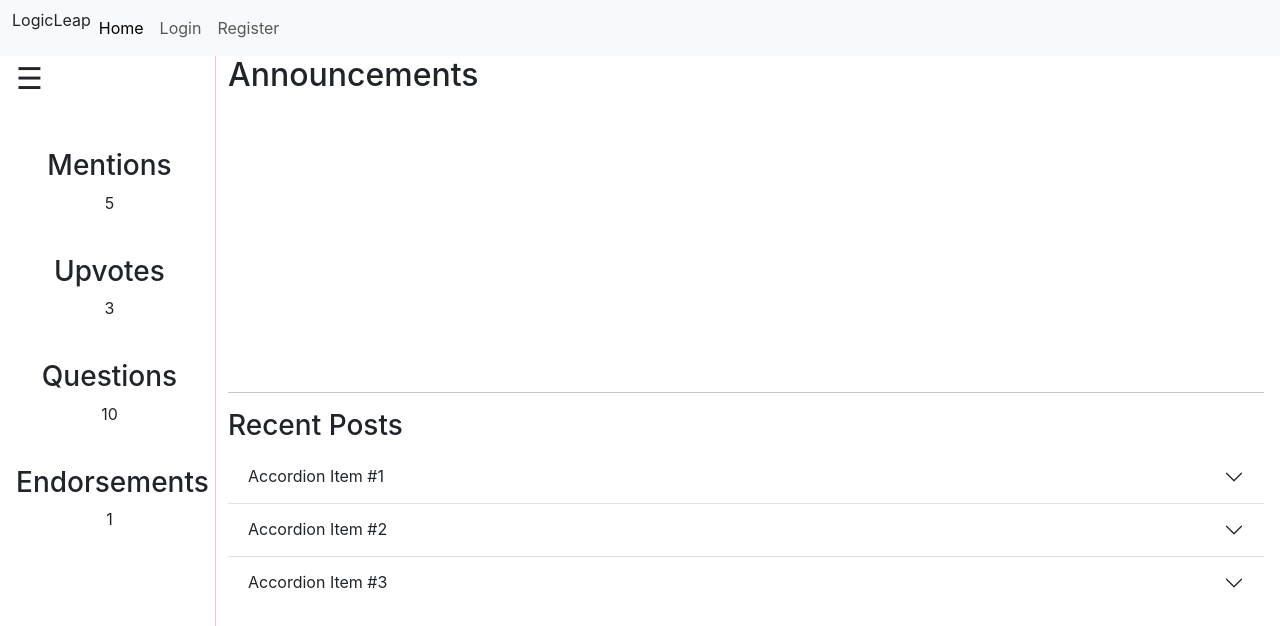
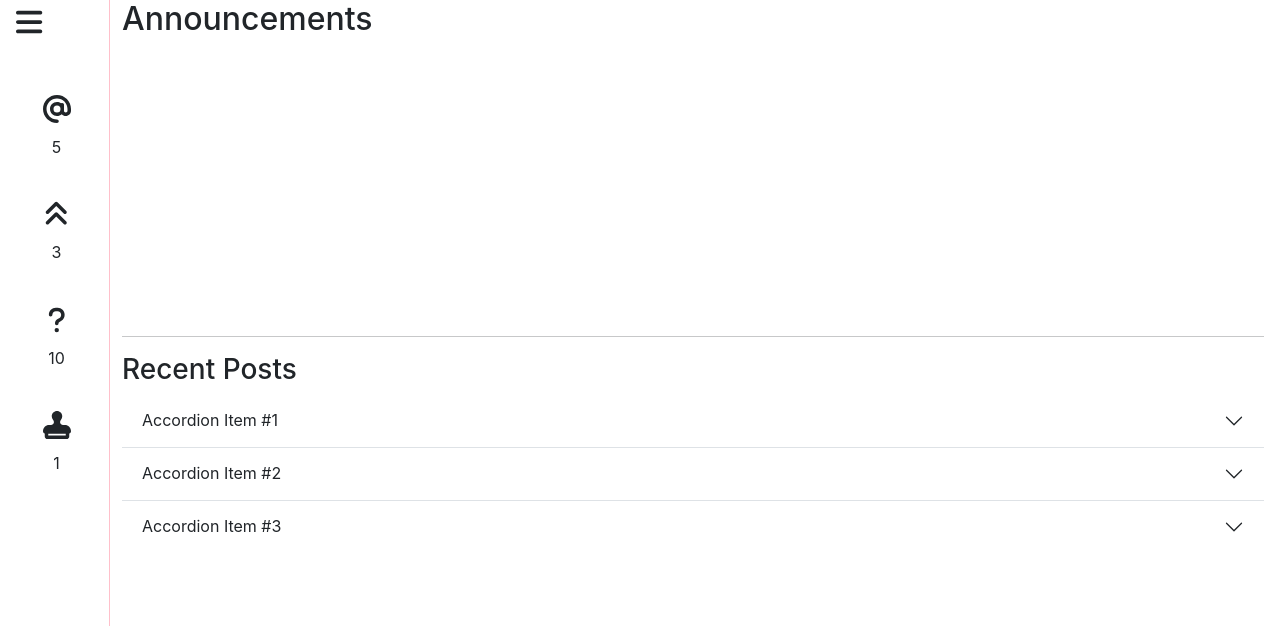
Before and after one commit to jessicacaron/piazza_clone, a React (Create React App) app: page / in a window 1280 px wide. Shown: the top 626 px of the page. Built offline with nearby package versions, Linux system fonts and the light colour scheme.

Commit message:
clean-up

```diff
--- a/package.json
+++ b/package.json
@@ -3,6 +3,10 @@
   "version": "0.1.0",
   "private": true,
   "dependencies": {
+    "@fortawesome/fontawesome-svg-core": "^6.5.1",
+    "@fortawesome/free-brands-svg-icons": "^6.5.1",
+    "@fortawesome/free-solid-svg-icons": "^6.5.1",
+    "@fortawesome/react-fontawesome": "^0.2.0",
     "@testing-library/jest-dom": "^5.17.0",
     "@testing-library/react": "^13.4.0",
     "@testing-library/user-event": "^13.5.0",
--- a/src/App.js
+++ b/src/App.js
@@ -1,5 +1,3 @@
-// App.js
-
 import React from 'react';
 import { BrowserRouter as Router, Routes, Route } from 'react-router-dom';
 import Navigation from './components/Navigation'; // Import the Navigation component
@@ -8,12 +6,14 @@ import Login from './components/Login';
 import Register from './components/Register';
 import Discussion from './components/Discussion';
 import Reports from './components/Reports';
+import ReactDOM from 'react-dom'
+
 
 function App() {
   return (
     <Router>
       <div>
-        <Navigation /> {/* Include the Navigation component */}
+        {/* <Navigation />  */}
         <Routes>
           <Route exact path="/" element={<Home />} />
           <Route path="/login" element={<Login />} />
--- a/src/components/Discussion.js
+++ b/src/components/Discussion.js
@@ -57,10 +57,10 @@ const Discussion = () => {
       <Sidenav></Sidenav>
       <div className="main">
         <div className="row">
-          <h1>Discussion</h1>
+          <p className="text-end">Discussions</p>
           <hr />
 
-          <div className="col-1 col-left text-center">
+          <div className="col-md-2 col col-left text-center">
             <h6>Filter</h6>
             <hr />
             <NavLink
@@ -184,7 +184,7 @@ const Discussion = () => {
               SS 5
             </NavLink>
           </div>
-          <div className="col-11 p-4">
+          <div className="col-md-10 p-4">
             <h6>All Posts</h6>
             <ul>
               {discussions.map((discussion) => (
--- a/src/components/Home.js
+++ b/src/components/Home.js
@@ -2,28 +2,30 @@ import React from "react";
 import "./Home.css";
 import "./Sidenav";
 import Sidenav from "./Sidenav";
+import { FontAwesomeIcon } from '@fortawesome/react-fontawesome'
+import { faAt, faAnglesUp, faQuestion, faStamp } from '@fortawesome/free-solid-svg-icons'
 
 function Home() {
   return (
     <div className="mx-3">
       <div className="row row-main">
-        <div className="col-2 col-left">
+        <div className="col-sm-1 col-left">
           <Sidenav></Sidenav>
           <div className="stats text-center pt-4 mt-4">
-            <h3>Mentions</h3>
+            <h3><FontAwesomeIcon icon={faAt} /></h3>
             <p>5</p>
             <br />
-            <h3>Upvotes</h3>
+            <h3><FontAwesomeIcon icon={faAnglesUp} /></h3>
             <p>3</p>
             <br />
-            <h3>Questions</h3>
+            <h3><FontAwesomeIcon icon={faQuestion} /></h3>
             <p>10</p>
             <br />
-            <h3>Endorsements</h3>
+            <h3><FontAwesomeIcon icon={faStamp} /></h3>
             <p>1</p>
           </div>
         </div>
-        <div className="col-10 col-right">
+        <div className="col-sm-11 col-right">
             <div className="announcements">
                 <h2>Announcements</h2>
             </div>
--- a/src/components/Navigation.js
+++ b/src/components/Navigation.js
@@ -1,12 +1,13 @@
 import React from "react";
 import { NavLink } from "react-router-dom";
+import { FontAwesomeIcon } from '@fortawesome/react-fontawesome'
+import { faComments} from '@fortawesome/free-solid-svg-icons'
 
 function Navigation() {
   return (
-    <nav className="navbar navbar-expand-lg bg-body-tertiary">
+    <nav className="navbar navbar-expand-lg bg-body-tertiary mb-4">
       <div className="container-fluid">
-        <p>LogicLeap</p>
-
+      <FontAwesomeIcon icon={faComments} />
 
         <button
           className="navbar-toggler"
--- a/src/components/Sidenav.js
+++ b/src/components/Sidenav.js
@@ -1,6 +1,8 @@
 import React from "react";
 import { NavLink } from "react-router-dom";
 import './Sidenav.css'
+import { FontAwesomeIcon } from '@fortawesome/react-fontawesome'
+import { faBars } from '@fortawesome/free-solid-svg-icons'
 
 const Sidenav = () => {
 
@@ -13,13 +15,16 @@ const Sidenav = () => {
       }
   return (
     <div>
-      <span onClick={openNav}>&#9776; </span>
+      <span onClick={openNav}><FontAwesomeIcon icon={faBars} /></span>
       <div id="mySidenav" className="sidenav">
         <button className="closebtn" onClick={closeNav}>
           &times;
         </button>
+        <NavLink to="/" className="my-4 pl-4" onClick={closeNav}>Home</NavLink>
+
         <NavLink to="/discussion" className="my-4 pl-4" onClick={closeNav}>Discussions</NavLink>
         <NavLink to="/reports" className="my-4 pl-4" onClick={closeNav}>Reports</NavLink>
+
 
 
 
```
Also changed, not shown: src/assets/logo.png (added), 1 other file (tests, documents, lock files or other folders).
